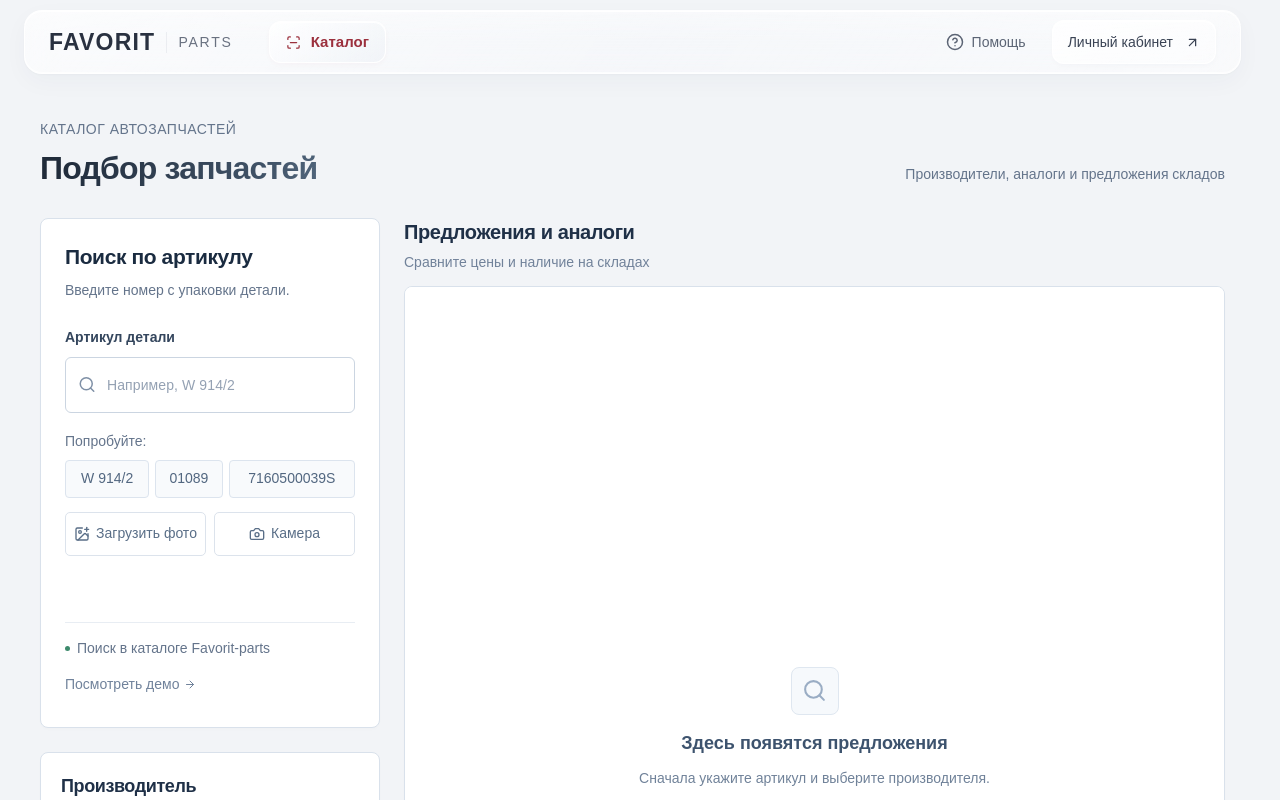
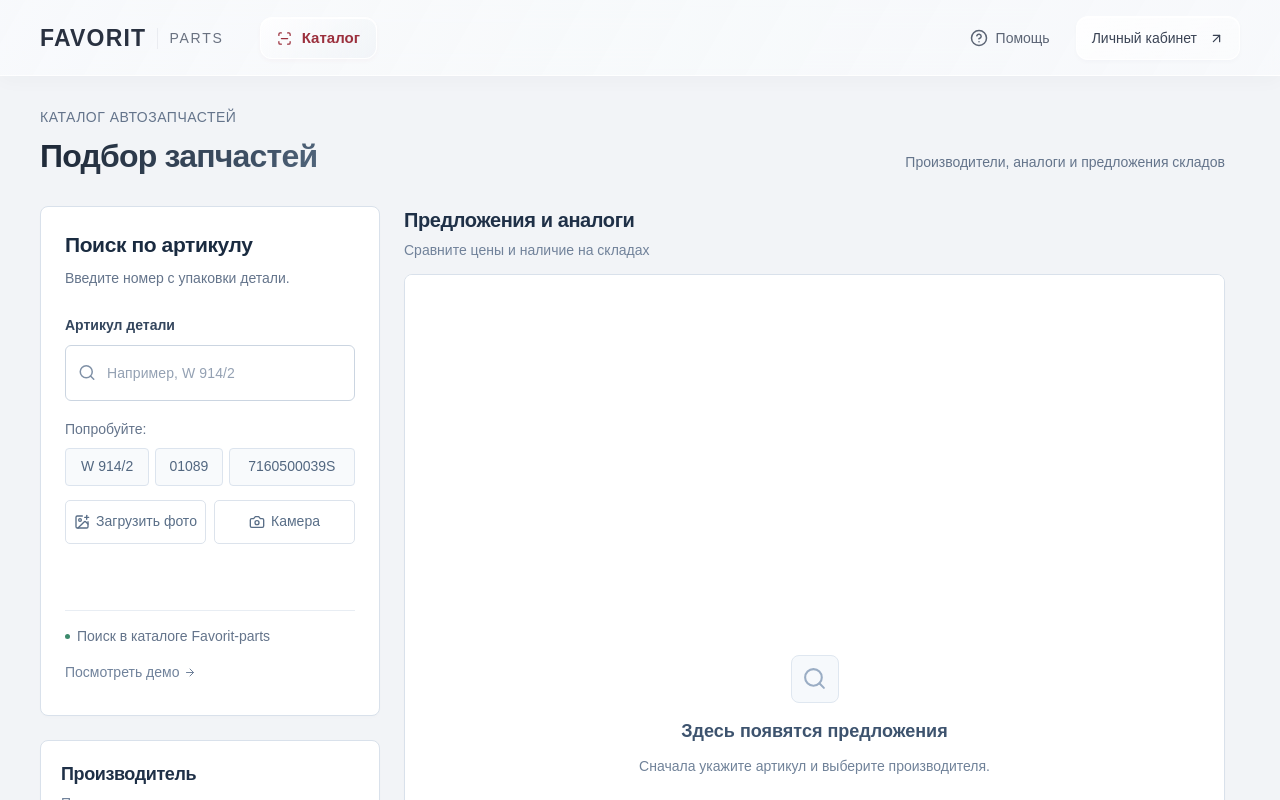
Before and after one commit to AdamBers/ural, a React (Vite) app: page / in a window 1280 px wide. Shown: the top 800 px of the page. Built offline with nearby package versions, Linux system fonts and the light colour scheme; a web font is replaced by a local one.

Commit message:
fix: anchor header flush to top and isolate glass compositing

```diff
--- a/src/app/App.module.scss
+++ b/src/app/App.module.scss
@@ -1,16 +1,30 @@
 @use "@/shared/styles/breakpoints" as bp;
 .app {
+  padding-top: var(--header-height);
   min-width: 0;
   overflow-wrap: anywhere;
 }
 .header {
-  position: sticky;
-  top: 0;
+  position: fixed;
+  inset: 0 0 auto;
   z-index: 50;
   height: var(--header-height);
-  padding-top: 10px;
   color: #293140;
-  background: transparent;
+  box-shadow: 0 4px 18px #27334a08;
+  &::before {
+    content: "";
+    position: absolute;
+    inset: 0;
+    z-index: -1;
+    border-bottom: 1px solid #ffffffd9;
+    background: linear-gradient(120deg, #f8fafce6, #f8fafccc);
+    -webkit-backdrop-filter: blur(16px) saturate(120%);
+    backdrop-filter: blur(16px) saturate(120%);
+    // Keep the blur on its own composited surface, separate from the text.
+    transform: translateZ(0);
+    backface-visibility: hidden;
+    will-change: transform;
+  }
 }
 .headerInner,
 .main,
@@ -24,32 +38,7 @@
   display: flex;
   align-items: center;
   gap: 36px;
-  position: relative;
-  width: calc(100% - 48px);
-  max-width: 1480px;
-  height: 64px;
-  padding-inline: 24px;
-  border: 1px solid #ffffffdc;
-  border-radius: 18px;
-  background: linear-gradient(125deg, #ffffffa6, #ffffff4d 52%, #ffffff8c);
-  -webkit-backdrop-filter: blur(16px) saturate(130%);
-  backdrop-filter: blur(16px) saturate(130%);
-  box-shadow:
-    0 8px 24px #27334a09,
-    0 1px 3px #27334a08,
-    inset 0 1px 0 #fff,
-    inset 0 -1px 0 #ffffffa6;
-  &::before {
-    content: "";
-    position: absolute;
-    inset: 0;
-    pointer-events: none;
-    border-radius: inherit;
-    background: linear-gradient(180deg, #ffffff45, transparent 48%);
-  }
-  > * {
-    position: relative;
-  }
+  height: 100%;
 }
 .wordmark {
   display: flex;
@@ -219,19 +208,13 @@
   }
 }
 @media (max-width: bp.$phone) {
-  .header {
-    padding-top: 8px;
-  }
   .headerInner,
   .main,
   .footer {
     padding-inline: 18px;
   }
   .headerInner {
-    width: calc(100% - 24px);
-    height: 64px;
     padding-inline: 14px;
-    border-radius: 16px;
     gap: 12px;
   }
   .wordmark {
--- a/src/app/global.scss
+++ b/src/app/global.scss
@@ -51,7 +51,7 @@
 }
 
 :root {
-  --header-height: 88px;
+  --header-height: 76px;
   --surface: #fff;
   --accent: #b63540;
   --accent-hover: #922b34;
@@ -128,7 +128,7 @@ select:focus-visible,
 
 @media (max-width: bp.$phone) {
   :root {
-    --header-height: 84px;
+    --header-height: 70px;
   }
 }
 
```
Also changed, not shown: 1 other file (tests, documents, lock files or other folders).
